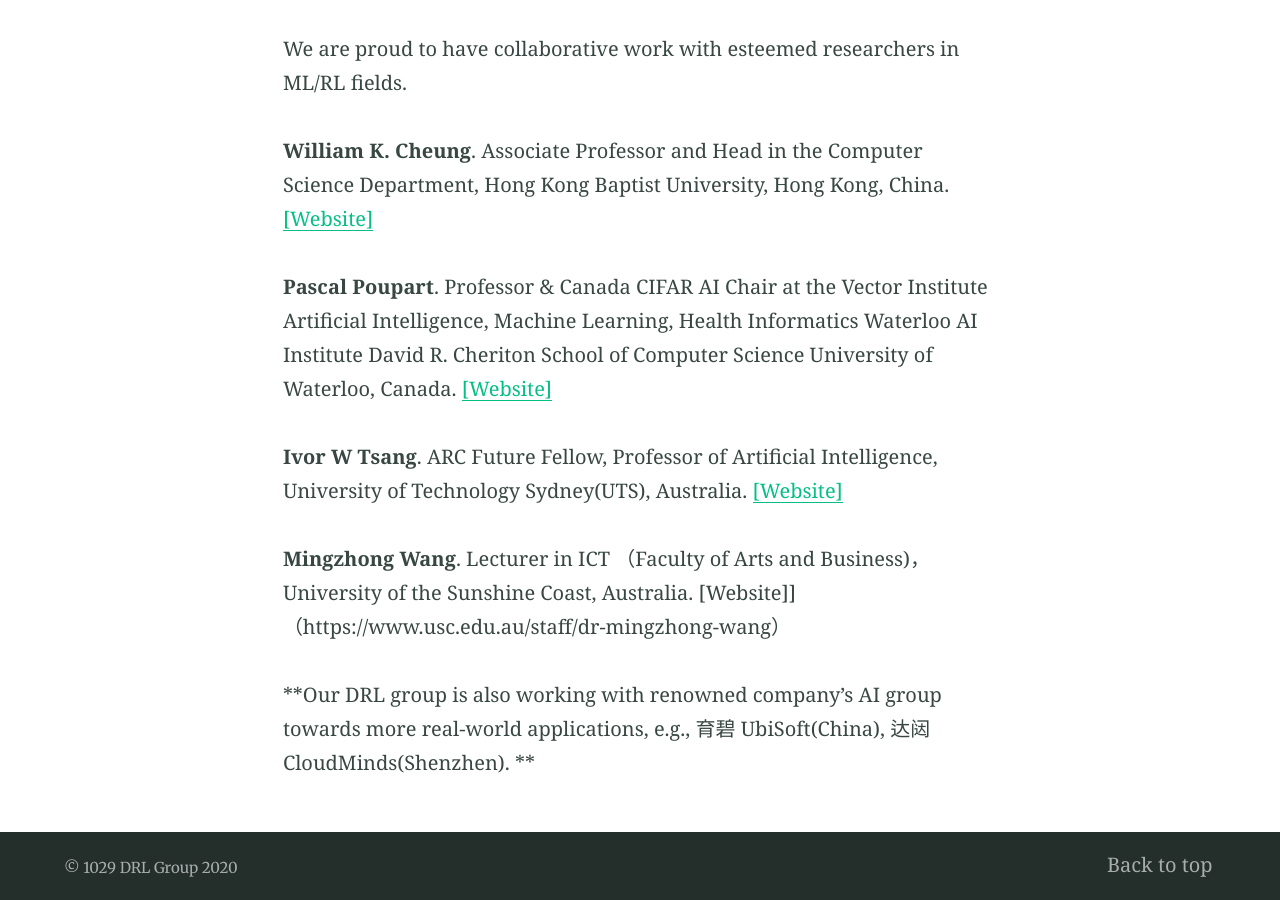
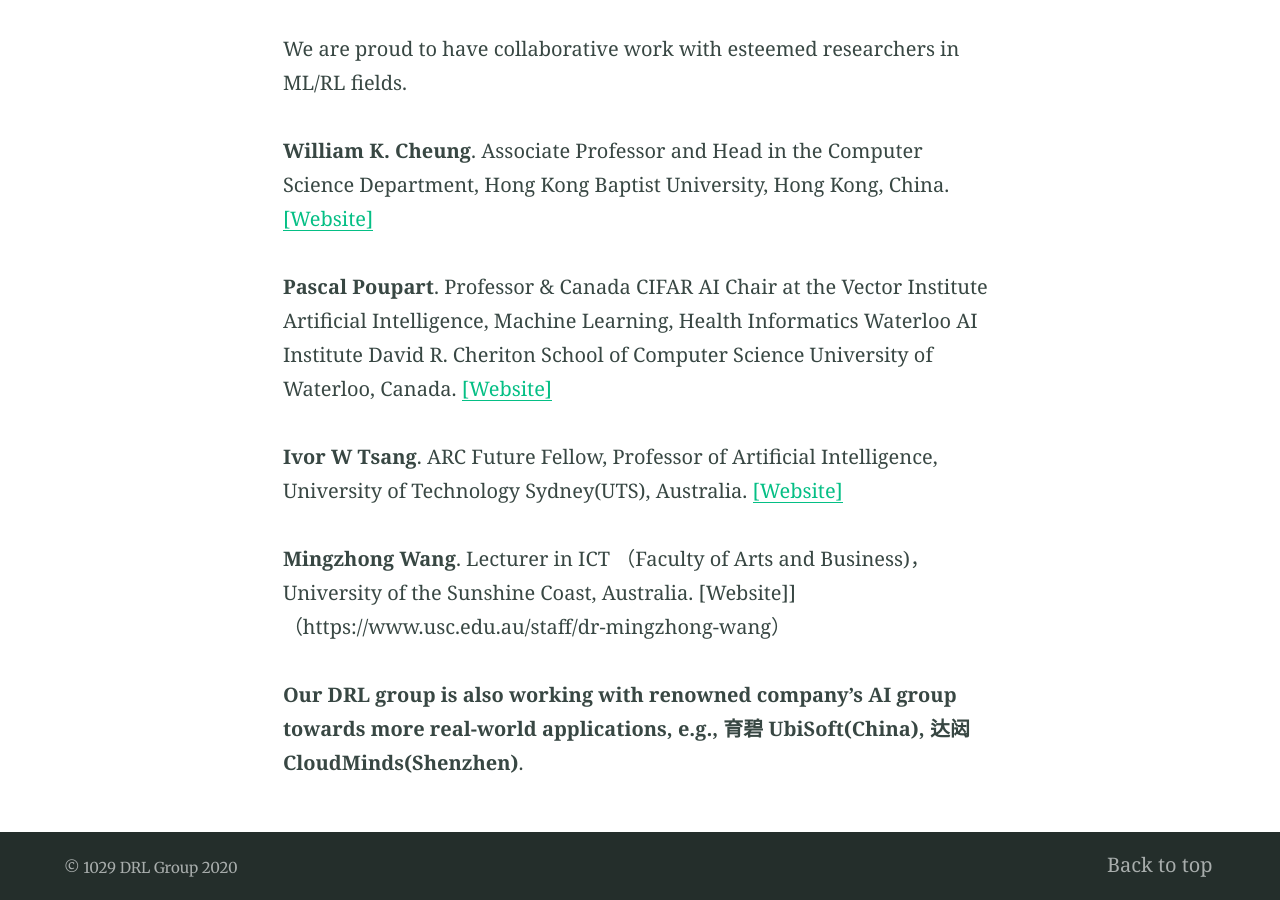
Before and after one commit to nengnengli/bit1029public.github.io, a Jekyll site: the page built from people.md, in a window 1280 px wide and 900 px high, scrolled down 2051 px. Built offline with Jekyll 4.4.1, drawn with Linux system fonts in a browser that asks for light colours.

```diff
--- a/people.md
+++ b/people.md
@@ -66,4 +66,4 @@ collectionpage: pages
 
 **Mingzhong Wang**. Lecturer in ICT （Faculty of Arts and Business)，University of the Sunshine Coast, Australia. [Website]]（https://www.usc.edu.au/staff/dr-mingzhong-wang）
 
-**Our DRL group is also working with renowned company's AI group towards more real-world applications, e.g., 育碧 UbiSoft(China), 达闼 CloudMinds(Shenzhen). **
+**Our DRL group is also working with renowned company's AI group towards more real-world applications, e.g., 育碧 UbiSoft(China), 达闼 CloudMinds(Shenzhen)**.
```
